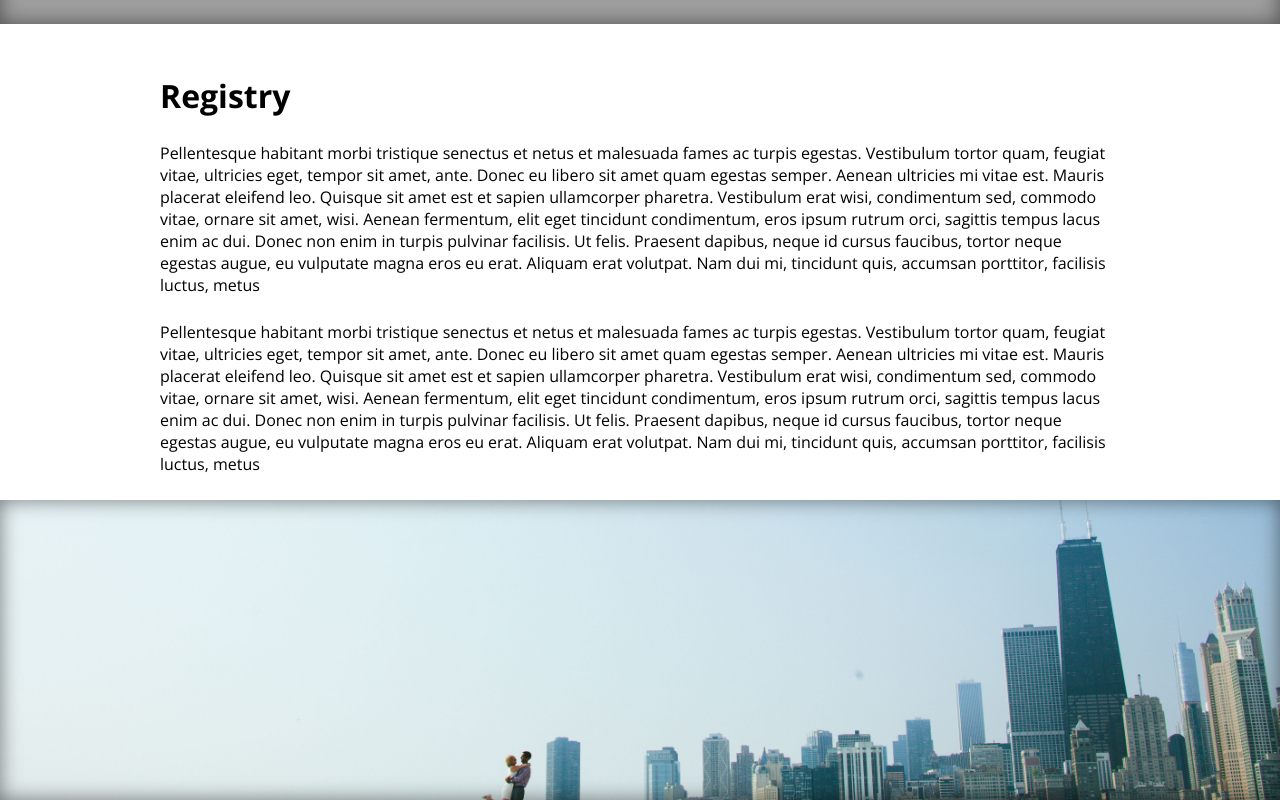
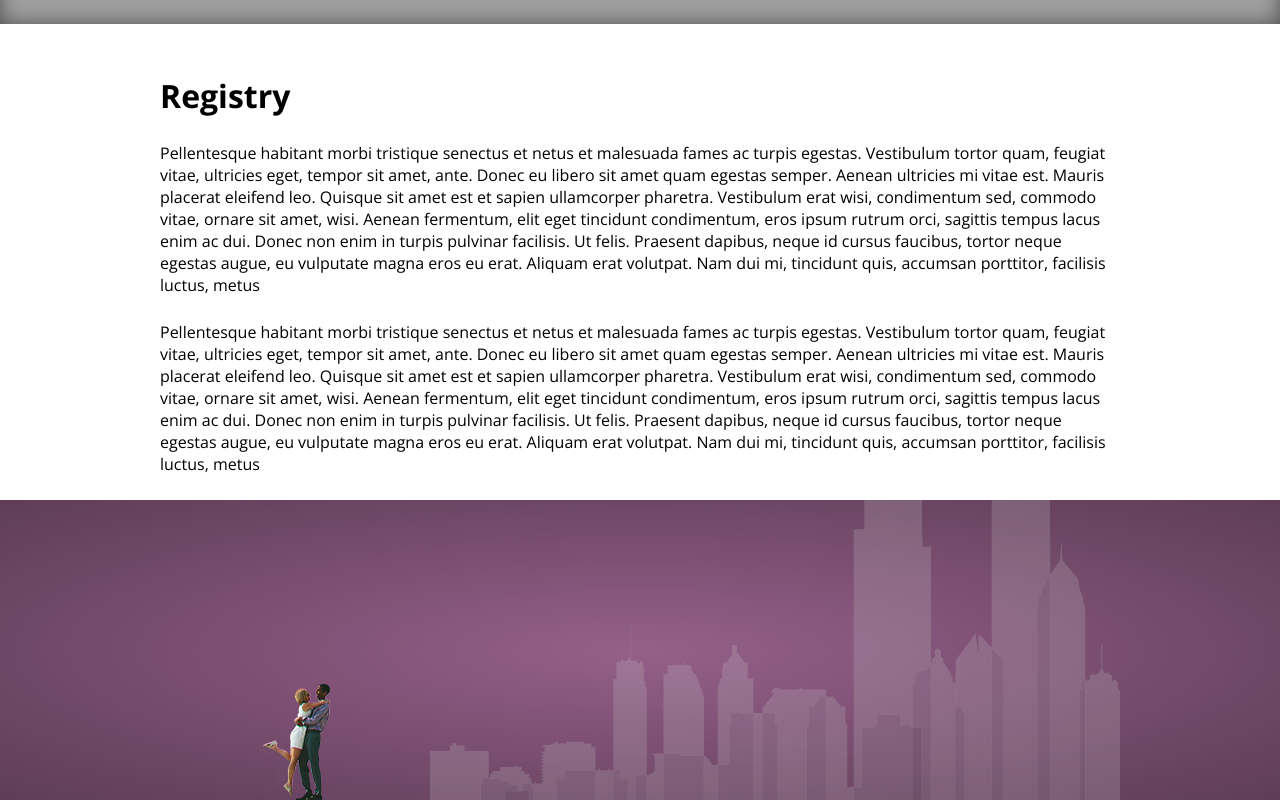
Before and after one commit to mattrosno/jillandchetan, a plain HTML site: page index.html in a window 1280 px wide. Shown: the part 4087-4887 px from the top of the page. Drawn offline with nearby package versions, Linux system fonts and the light colour scheme; grey boxes are pictures that could not be loaded.

Commit message:
New footer

```diff
--- a/css/styles.less
+++ b/css/styles.less
@@ -114,6 +114,27 @@ p {
 	background-image: url(../images/jill&chetan-49-short.jpg);
 }
 
+/* F O O T E R */
+.footer {
+	position: relative;
+	background-image: -moz-radial-gradient(center, ellipse cover, rgba(0, 0, 0, .05) 0%, rgba(0, 0, 0, .4) 100%);
+	background-image: -webkit-gradient(radial, center center, 0px, center center, 100%, color-stop(0%, rgba(0, 0, 0, .05)), color-stop(100%, rgba(0, 0, 0, .4)));
+	background-image: -webkit-radial-gradient(center, ellipse cover, rgba(0, 0, 0, .05) 0%, rgba(0, 0, 0, .4) 100%);
+	background-image: -o-radial-gradient(center, ellipse cover, rgba(0, 0, 0, .05) 0%, rgba(0, 0, 0, .4) 100%);
+	background-image: -ms-radial-gradient(center, ellipse cover, rgba(0, 0, 0, .05) 0%, rgba(0, 0, 0, .4) 100%);
+	background-image: radial-gradient(ellipse at center, rgba(0, 0, 0, .05) 0%, rgba(0, 0, 0, .4) 100%);
+	background-color: #9d6591;
+}
+.footer-inner {
+	background: url(../images/skyline-footer.png) no-repeat 100% 100%;
+	height: 300px;
+}
+.footer-img {
+	position: absolute;
+	bottom: 0;
+	left: 100px;
+}
+
 /* S K E L E T O N  O V E R R I D E S */
 .row {
 	margin: 25px 0;
--- a/index.html
+++ b/index.html
@@ -111,7 +111,11 @@
 			</div>
 		</div>
 	</div>
-	<div class="photo skyline"></div>
+	<footer class="footer">
+		<div class="footer-inner container">
+			<img class="footer-img" src="images/couple-footer.png" alt="">
+		</div>
+	</footer>
 	<script src="//ajax.googleapis.com/ajax/libs/jquery/1.10.1/jquery.min.js"></script>
 	<script src="js/javascript.js"></script>
 </body>
```
Also changed, not shown: images/couple-footer.png (added), images/skyline-footer.png (added).
